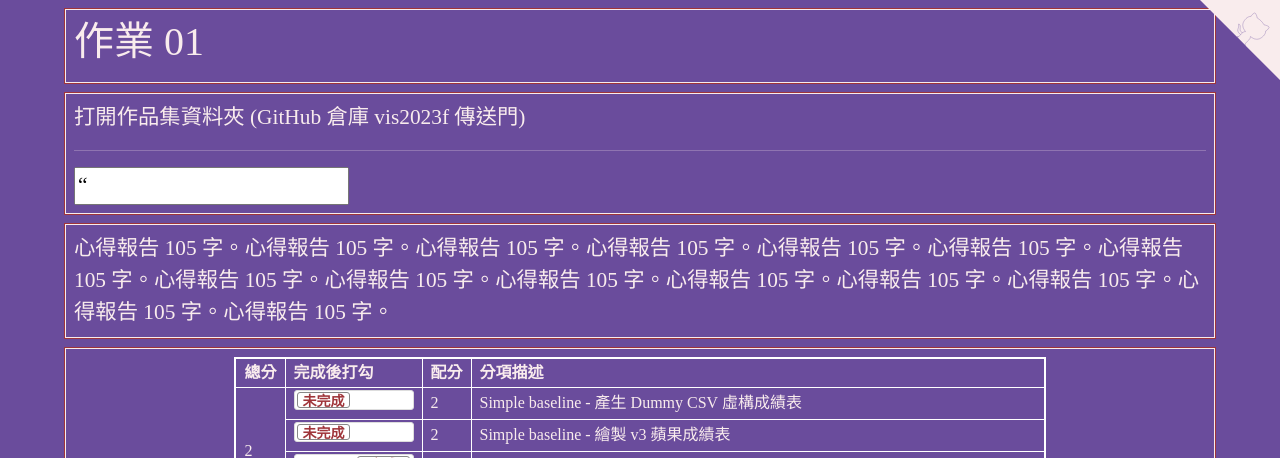
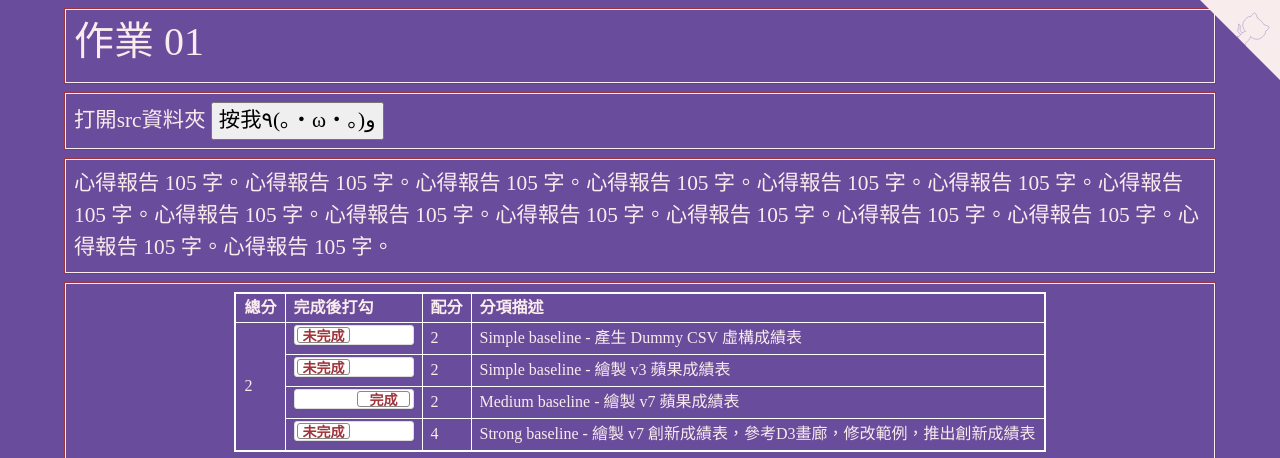
Before and after one commit to YuJE890829/vis2023f, a plain HTML site: page hw01/index.html in a window 1280 px wide. Shown: the top 458 px of the page. Drawn offline with nearby package versions, Linux system fonts and the light colour scheme.

Commit message:
Update index.html

```diff
--- a/hw01/index.html
+++ b/hw01/index.html
@@ -176,13 +176,13 @@
   </div>
 
   <!-- ------------------------------------------------>
-  <div class="row hw12">
+    <div class="row hw12">
       <div class="col-md-12 twenty">
-        打開作品集資料夾 (GitHub 倉庫 vis2023f 傳送門)
-        <hr>
-        <input type=“button” name=“back” onclick=“location.href=‘https://github.com/YuJE890829/vis2023f/’” value=“  ٩(｡・ω・｡)و     ">
+        打開src資料夾
+        <input type="button" name="back" onclick="location.href='https://github.com/YuJE890829/ct2023s/tree/main/hw04/src'" value="按我٩(｡・ω・｡)و">
       </div>
-  </div>
+    </div>
+
 
   <!-- ------------------------------------------------>
   <div class="row hw12">
```
